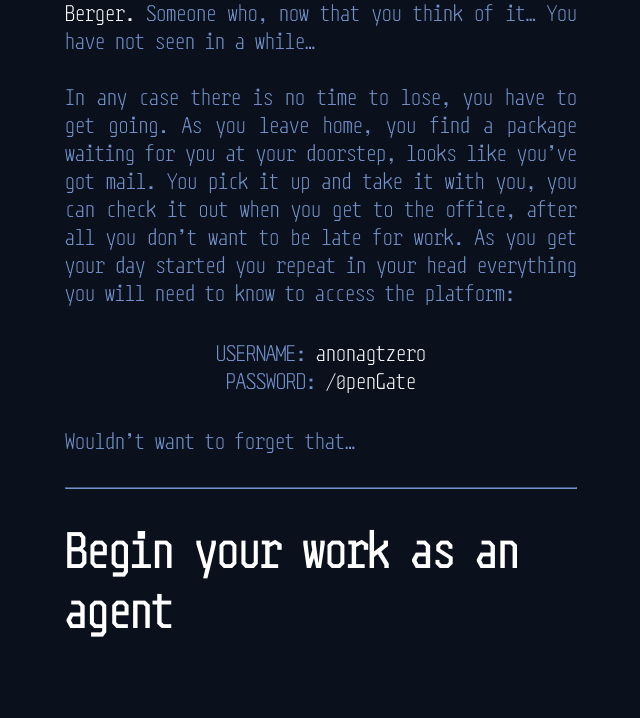
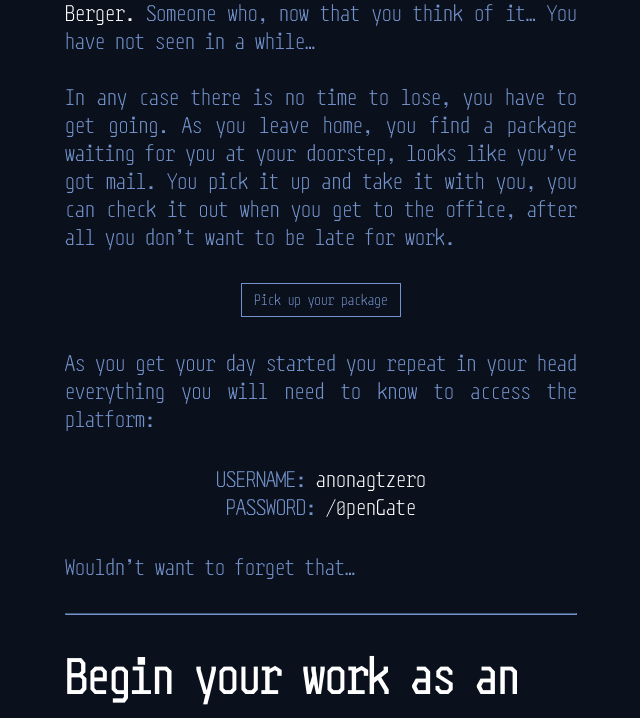
Before and after one commit to Authority-eden/eden.exe, a React (Vite) app: page / in a window 1280 px wide. Shown: the part 1155-1873 px from the top of the page, without its empty margins (319-959 px from the left). Built offline with nearby package versions, Linux system fonts and the light colour scheme; a web font is replaced by a local one.

Commit message:
Amira's journal addition + READ.ME

```diff
--- a/src/pages/WelcomePage/GamePage.jsx
+++ b/src/pages/WelcomePage/GamePage.jsx
@@ -1,6 +1,6 @@
 import { useState } from "react";
 import styles from "./gamePage.module.css";
-import { IDENTITY_PATH } from "../../pathNames";
+import { IDENTITY_PATH, RIDDLE_PATH } from "../../pathNames";
 import Slider from "./components/index.jsx";
 import PopUpModal from "../AgentWorkPage/components/PopUpModal/index.jsx";
 
@@ -50,8 +50,15 @@ export default function GamePage() {
           leave home, you find a package waiting for you at your doorstep, looks
           like you’ve got mail. You pick it up and take it with you, you can
           check it out when you get to the office, after all you don’t want to
-          be late for work. As you get your day started you repeat in your head
-          everything you will need to know to access the platform:
+          be late for work.
+          <br />
+          <div className={styles.credentials}>
+            <a href={`${RIDDLE_PATH}mail_package.zip`} download>
+              <button>Pick up your package</button>
+            </a>
+          </div>
+          As you get your day started you repeat in your head everything you
+          will need to know to access the platform:
         </p>
 
         <p className={styles.credentials}>
@@ -66,16 +73,14 @@ export default function GamePage() {
 
       <div className={styles.credentials}>
         <h1>Begin your work as an agent</h1>
-
         <br />
         <br />
         <br />
-        <br />
-
         <button
           onClick={() => {
             setShowJournalModal(true);
           }}
+          className={styles.play}
         >
           Play
         </button>
@@ -85,14 +90,10 @@ export default function GamePage() {
           typeOfMessage={"journalMessage"}
           setSuppressSelectionBox={() => {}}
         />
-
         <br />
         <br />
         <br />
         <br />
-        <br />
-        <br />
-
         <hr />
       </div>
 
@@ -309,6 +310,7 @@ export default function GamePage() {
           AY 2024 — 2025
         </p>
         <br />
+        <br />
       </div>
     </div>
   );
--- a/src/pages/WelcomePage/gamePage.module.css
+++ b/src/pages/WelcomePage/gamePage.module.css
@@ -34,17 +34,17 @@
   margin-bottom: 4vh;
 }
 
-.credentials button {
+.credentials .play {
   font-size: 5vh;
   padding: 2vh 3vw;
   border: 3px solid #7493cc;
 }
 
-.credentials button:hover {
+.credentials .play:hover {
   box-shadow: 0 0 8px #7493cc;
   cursor: pointer;
 }
-.credentials button:active {
+.credentials .play:active {
   box-shadow: 0 0 8px white;
   color: white;
   border: 3px solid white;
```
Also changed, not shown: 2 other files (tests, documents, lock files or other folders).
